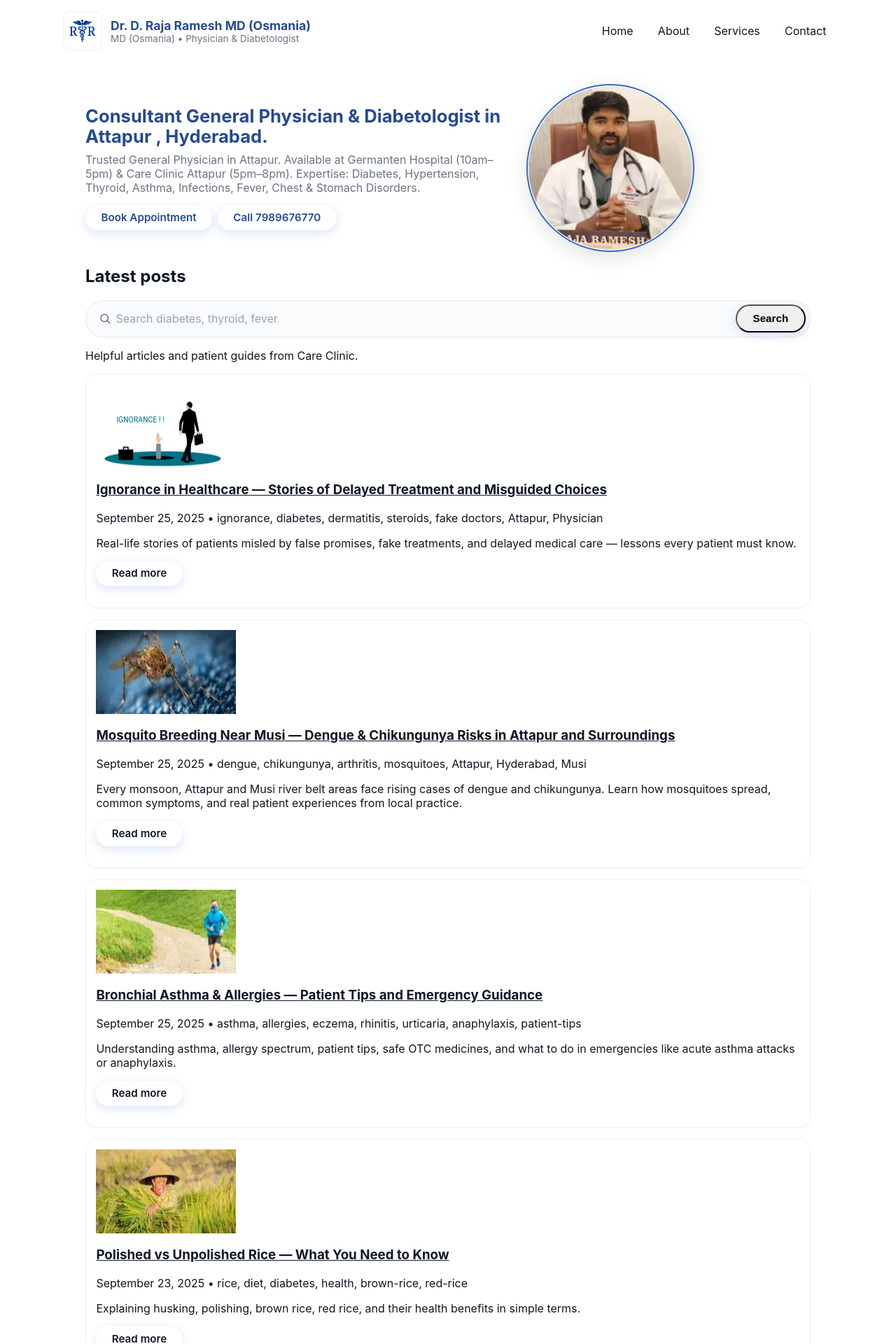
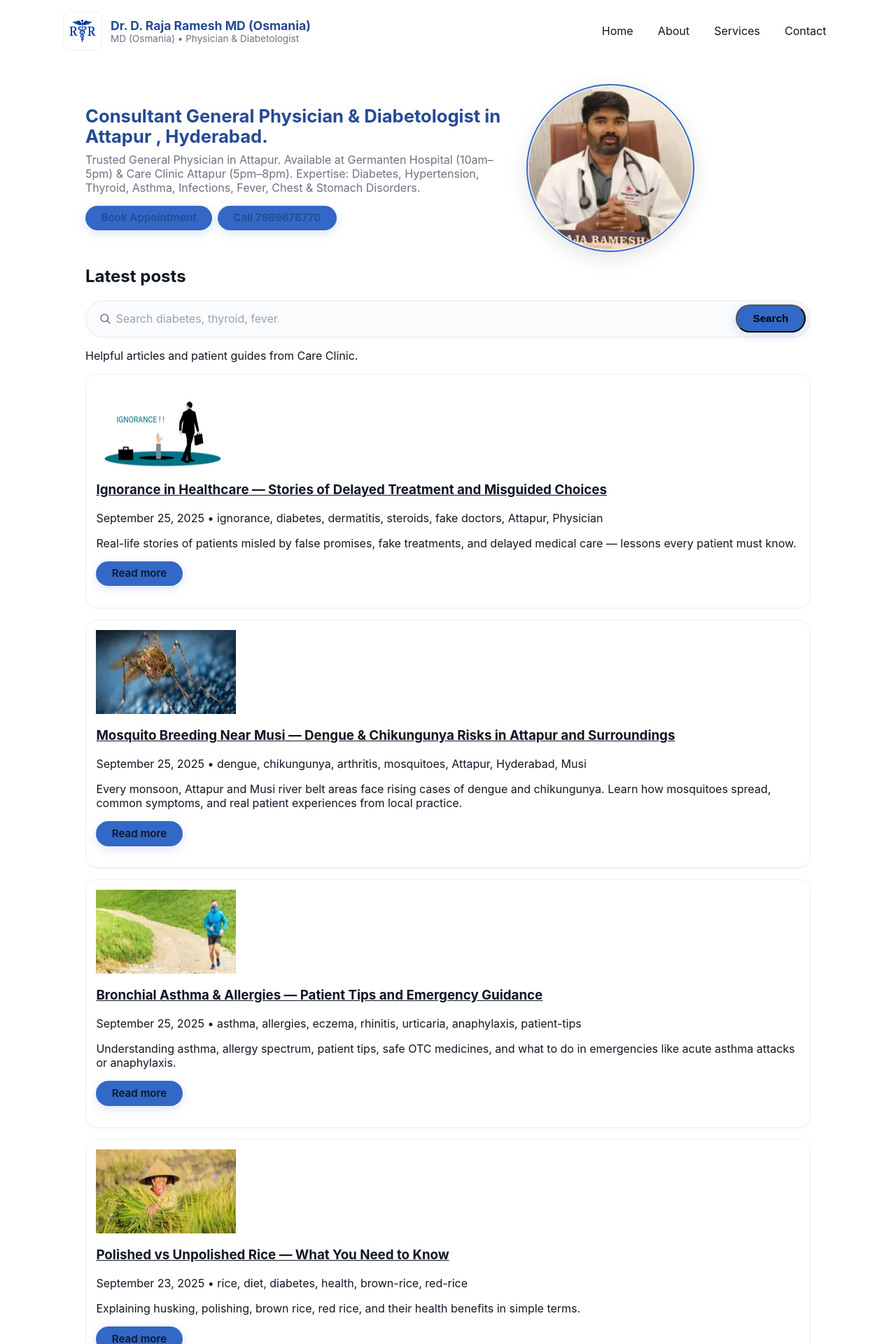
Before and after one commit to drrajarameshd/rr, a Jekyll site: the page built from index.html, in a window 1280 px wide. Shown: the top 1920 px of the page at 70% size. Built offline with Jekyll 4.4.1, drawn with Linux system fonts in a browser that asks for light colours; the list of posts is cut into pages by our own code.

Commit message:
Update style.css

```diff
--- a/assets/css/style.css
+++ b/assets/css/style.css
@@ -80,6 +80,7 @@ img{max-width:100%;display:block}
   justify-content: center;
   padding: 0.55rem 1.4rem;
   border-radius: 999px !important;
+  background: var(--primary);
   font-weight: 600;
   font-size: 0.95rem;
   line-height: 1.2;
```
